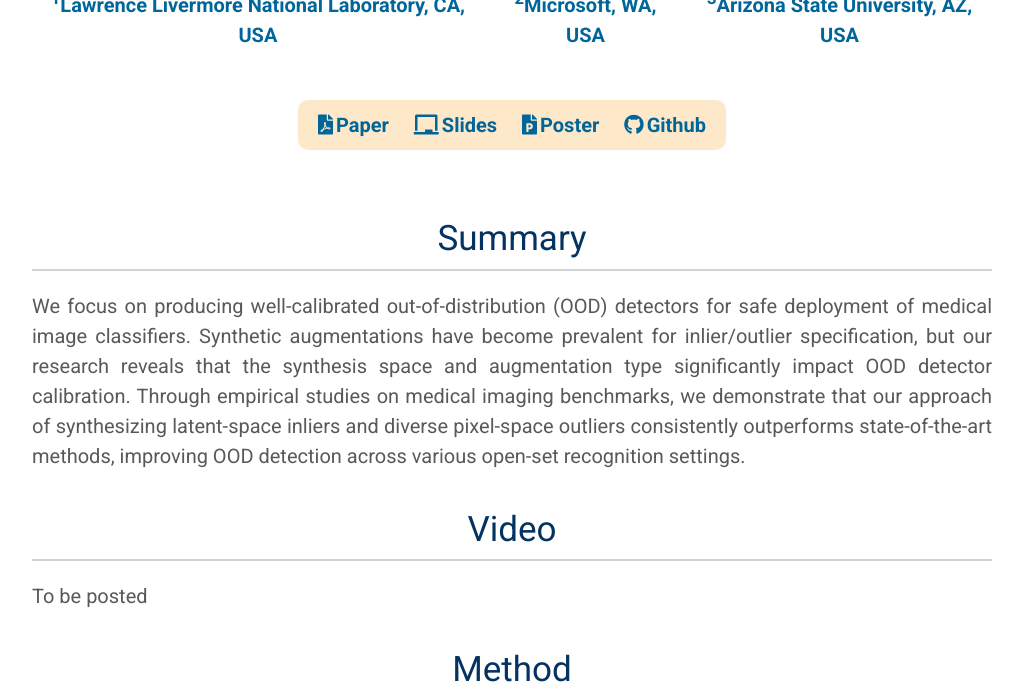
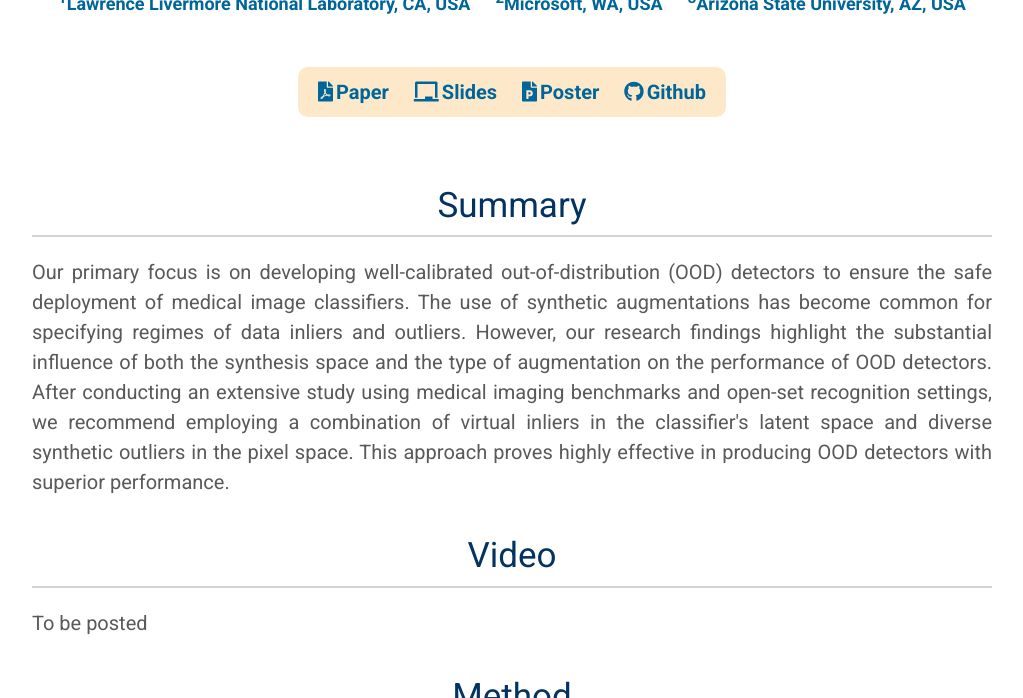
Before and after one commit to vivsivaraman/medOOD, a Jekyll site: the page built from index.md, in a window 1280 px wide and 900 px high, scrolled down 368 px, cut to the strip 0-698 px from the top of the window. Shown: the whole strip, without its empty margins (128-1151 px from the left). Built offline with Jekyll 4.4.1, drawn with Linux system fonts in a browser that asks for light colours; nearby versions of some CDN libraries; a style sheet for code colours, icons or effects is not loaded; our own code applies the rules of GitHub Pages for plain Markdown files.

Commit message:
updated summary, font size, arxiv links

```diff
--- a/_config.yml
+++ b/_config.yml
@@ -46,9 +46,9 @@ canonical: https://vivsivaraman.github.io/
 description: This paper identifies that the space in which the inliers and outliers are synthesized, in addition to the type of augmentation, plays a critical role in calibrating OOD detectors.
 
 # Links
-paper_link: https://openreview.net/pdf?id=RU7fr0-M8N
-slides_link: https://openreview.net/pdf?id=RU7fr0-M8N
-poster_link: https://openreview.net/pdf?id=RU7fr0-M8N
+paper_link: https://arxiv.org/pdf/2207.05286.pdf
+slides_link: https://arxiv.org/pdf/2207.05286.pdf
+poster_link: https://arxiv.org/pdf/2207.05286.pdf
 video_link:
 github_link: https://github.com/LLNL/OODmedic
 
--- a/_layouts/homepage.html
+++ b/_layouts/homepage.html
@@ -88,7 +88,7 @@
     <br />
 
     {% if site.affiliations %}
-    <div style="display: flex; justify-content: center; grid-gap: 10px;">
+    <div style="display: flex; justify-content: center; grid-gap: 25px; font-size: large">
         {% for affiliation in site.affiliations %}
         <h4><a href="{{ affiliation.link }}" target="_blank" rel="noopener noreferrer"><sup>{{ affiliation.symbol }}</sup>{{ affiliation.name }}</a></h4>
         {% endfor %}
--- a/index.md
+++ b/index.md
@@ -4,7 +4,7 @@ layout: homepage
 
 # Summary
 <p align="justify">
-We focus on producing well-calibrated out-of-distribution (OOD) detectors for safe deployment of medical image classifiers. Synthetic augmentations have become prevalent for inlier/outlier specification, but our research reveals that the synthesis space and augmentation type significantly impact OOD detector calibration. Through empirical studies on medical imaging benchmarks, we demonstrate that our approach of synthesizing latent-space inliers and diverse pixel-space outliers consistently outperforms state-of-the-art methods, improving OOD detection across various open-set recognition settings.
+Our primary focus is on developing well-calibrated out-of-distribution (OOD) detectors to ensure the safe deployment of medical image classifiers. The use of synthetic augmentations has become common for specifying regimes of data inliers and outliers. However, our research findings highlight the substantial influence of both the synthesis space and the type of augmentation on the performance of OOD detectors. After conducting an extensive study using medical imaging benchmarks and open-set recognition settings, we recommend employing a combination of virtual inliers in the classifier's latent space and diverse synthetic outliers in the pixel space. This approach proves highly effective in producing OOD detectors with superior performance.
 </p>
 
 # Video
```
Also changed, not shown: 1 other file.
